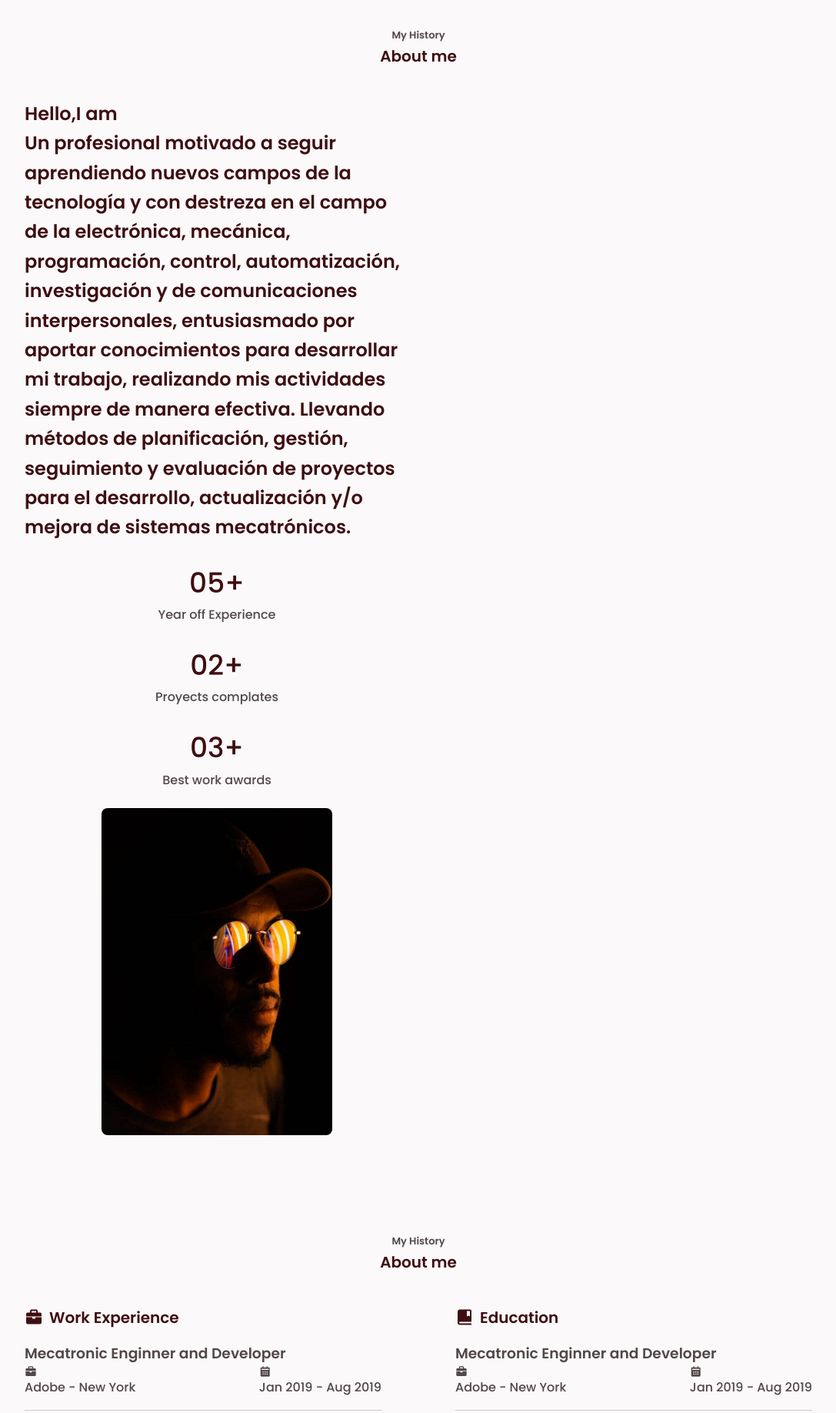
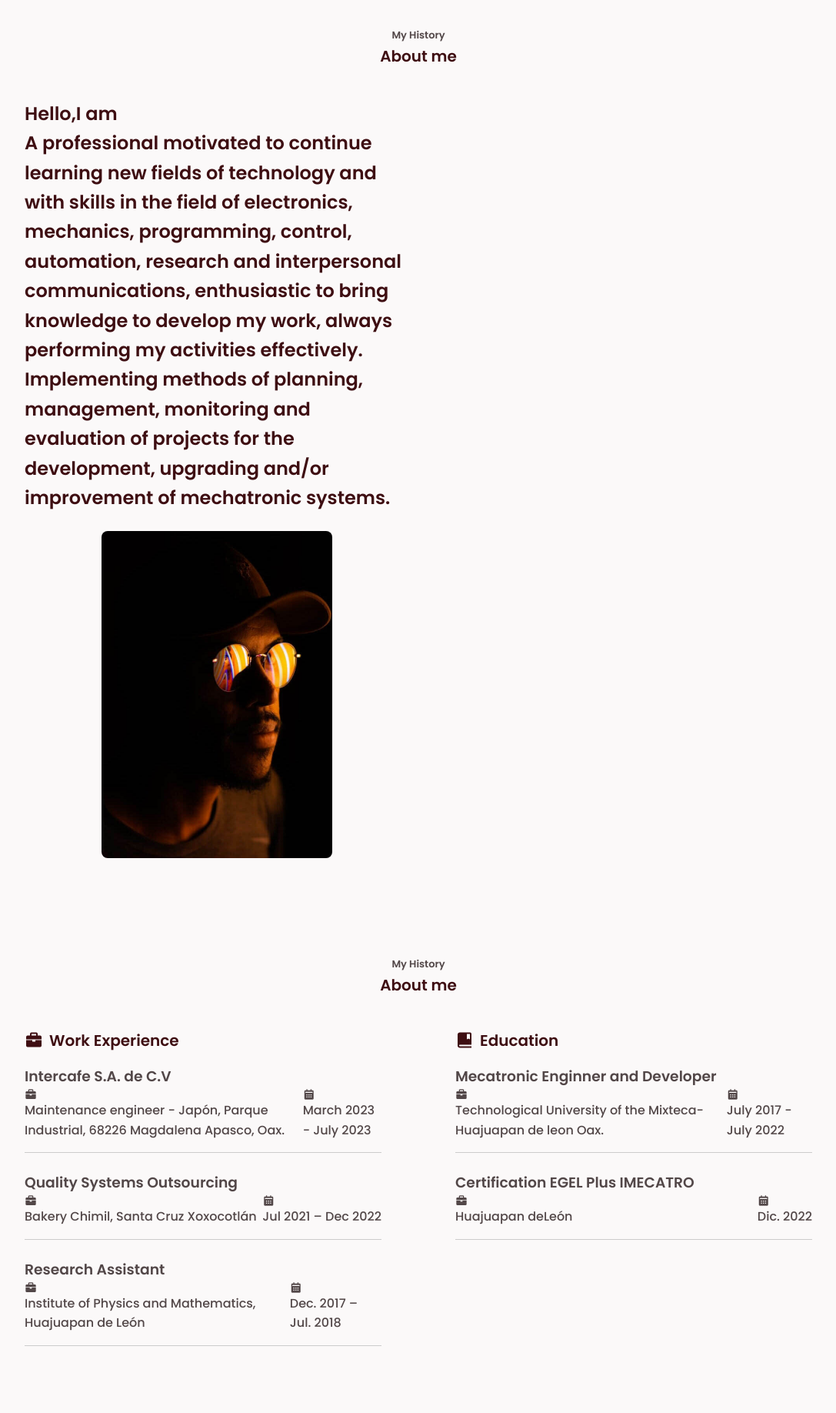
Before and after one commit to Sauloxd45/soysaul, a plain HTML site: page index.html in a window 1280 px wide. Shown: the part 860-2696 px from the top of the page at 77% size, without its empty margins (96-1183 px from the left). Drawn offline with nearby package versions, Linux system fonts and the light colour scheme.

Commit message:
cambio 3

```diff
--- a/index.html
+++ b/index.html
@@ -57,9 +57,9 @@
                     </div>
 
                     <div class="home__social">
-                        <a href="#" class="home__social-icon"><i class='bx bxl-linkedin-square' ></i></a>
-                        <a href="#" class="home__social-icon"><i class='bx bxl-github' ></i></a>
-                        <a href="#" class="home__social-icon"><i class='bx bxl-youtube' ></i></a>
+                        <a href="https://www.linkedin.com/in/saul-gonzalez-rosado-702518216/" class="home__social-icon"><i class='bx bxl-linkedin-square' ></i></a>
+                        <a href="https://github.com/Sauloxd45" class="home__social-icon"><i class='bx bxl-github' ></i></a>
+                        <a href="https://www.youtube.com/@sauloxd4517/videos" class="home__social-icon"><i class='bx bxl-youtube' ></i></a>
 
                     </div>
 
@@ -76,16 +76,15 @@
                 <h2 class="section-title">About me</h2>
                 <div class="about__container bd-grid">
                     <div class="about__data bd-grid">
-                        <p class="about__description"><span>Hello,I am <br>  Un profesional motivado a seguir aprendiendo nuevos campos
-                            de la tecnología y con destreza en el campo de la electrónica,
-                            mecánica, programación, control, automatización,
-                            investigación y de comunicaciones interpersonales,
-                            entusiasmado por aportar conocimientos para desarrollar mi
-                            trabajo, realizando mis actividades siempre de manera
-                            efectiva. Llevando métodos de planificación, gestión,
-                            seguimiento y evaluación de proyectos para el desarrollo,
-                            actualización y/o mejora de sistemas mecatrónicos.</span></p>
-
+                        <p class="about__description"><span>Hello,I am <br> A professional motivated to continue learning new fields of
+                            technology and with skills in the field of electronics, mechanics,
+                            programming, control, automation, research and interpersonal
+                            communications, enthusiastic to bring knowledge to develop
+                            my work, always performing my activities effectively.
+                            Implementing methods of planning, management, monitoring
+                            and evaluation of projects for the development, upgrading
+                            and/or improvement of mechatronic systems.</span></p>
+<!--
                             <div>
                                 <span class="about__number"> 05+</span>
                                 <span class="about__achivement">Year off Experience</span>
@@ -99,7 +98,7 @@
                             <div>
                                 <span class="about__number"> 03+</span>
                                 <span class="about__achivement">Best work awards</span>
-                            </div>
+                            </div>-->
 
                             <img src="assets/img/about.jpg" alt="" class="about__img">
                     </div>
@@ -121,18 +120,18 @@
                         <div class="bd-grid">
                             <div class="qualification__data">
                                 <h3 class="qualification_area">
-                                    Mecatronic Enginner and Developer
-                                </h3>
+                                    Intercafe S.A. de C.V                                </h3>
 
                                 <div class="qualification__box">
                                     <span class="qualification__work">
                                         <i class='bx bxs-briefcase qualification__icon'></i>
-                                        Adobe - New York
+                                        Maintenance engineer - Japón, Parque Industrial, 68226
+                                        Magdalena Apasco, Oax.
                                     </span>
 
                                     <span class="qualification__work">
                                         <i class='bx bxs-calendar qualification__icon'></i>
-                                        Jan 2019 - Aug 2019
+                                        March 2023 - July 2023
                                     </span>
 
                                 </div>
@@ -140,17 +139,17 @@
 
 
                             <div class="qualification__data">
-                                <h3 class="qualification_area"> UI/ UX Designer</h3>
+                                <h3 class="qualification_area"> Quality Systems Outsourcing</h3>
 
                                 <div class="qualification__box">
                                     <span class="qualification__work">
                                         <i class='bx bxs-briefcase qualification__icon'></i>
-                                        Figma - Lima
+                                        Bakery Chimil, Santa Cruz Xoxocotlán
                                     </span>
 
                                     <span class="qualification__work">
                                         <i class='bx bxs-calendar qualification__icon'></i>
-                                        Jan 2019 - Aug 2019
+                                        Jul 2021 – Dec 2022
                                     </span>
 
                                 </div>
@@ -158,17 +157,19 @@
 
 
                             <div class="qualification__data">
-                                <h3 class="qualification_area"> UI/ UX Designer</h3>
+                                <h3 class="qualification_area"> Research Assistant
+                                </h3>
 
                                 <div class="qualification__box">
                                     <span class="qualification__work">
                                         <i class='bx bxs-briefcase qualification__icon'></i>
-                                        Figma - Lima
+                                        Institute of Physics and Mathematics, Huajuapan de
+                                        León
                                     </span>
 
                                     <span class="qualification__work">
                                         <i class='bx bxs-calendar qualification__icon'></i>
-                                        Jan 2019 - Aug 2019
+                                        Dec. 2017 – Jul. 2018
                                     </span>
 
                                 </div>
@@ -197,12 +198,12 @@
                                 <div class="qualification__box">
                                     <span class="qualification__work">
                                         <i class='bx bxs-briefcase qualification__icon'></i>
-                                        Adobe - New York
+                                        Technological University of the Mixteca- Huajuapan de leon Oax.
                                     </span>
 
                                     <span class="qualification__work">
                                         <i class='bx bxs-calendar qualification__icon'></i>
-                                        Jan 2019 - Aug 2019
+                                        July 2017 - July 2022
                                     </span>
 
                                 </div>
@@ -210,17 +211,17 @@
 
 
                             <div class="qualification__data">
-                                <h3 class="qualification_area"> UI/ UX Designer</h3>
+                                <h3 class="qualification_area"> Certification EGEL Plus IMECATRO </h3>
 
                                 <div class="qualification__box">
                                     <span class="qualification__work">
                                         <i class='bx bxs-briefcase qualification__icon'></i>
-                                        Figma - Lima
+                                        Huajuapan deLeón
                                     </span>
 
                                     <span class="qualification__work">
                                         <i class='bx bxs-calendar qualification__icon'></i>
-                                        Jan 2019 - Aug 2019
+                                        Dic. 2022
                                     </span>
 
                                 </div>
@@ -457,9 +458,9 @@
                                 <i class='bx bx-chat contact__icon' ></i>
                                 <h3 class="contact__title">Chat</h3>
                                 <div>
-                                    <a href="#" class="contact__social"><i class='bx bxl-whatsapp' ></i> </a>
-                                    <a href="#" class="contact__social"><i class='bx bxl-telegram' ></i> </a>
-                                    <a href="#" class="contact__social"><i class='bx bxl-messenger' ></i> </a>
+                                    <a href=" https://w.app/httpssauloxd45githubiosoysaul" class="contact__social"><i class='bx bxl-whatsapp' ></i> </a>
+                                    <a href="https://t.me/+529511941021" class="contact__social"><i class='bx bxl-telegram' ></i> </a>
+                                    <a href="https://www.facebook.com/sauloxd.goonz/?locale=es_LA" class="contact__social"><i class='bx bxl-messenger' ></i> </a>
 
                                 </div>
 
@@ -494,9 +495,9 @@
                 <h1 class="footer__title"> Gonzalez Rosado Saul</h1>
                 <p class="footer__description"> I am saul and this is my personal website,consult me here.</p>
                 <div class="footer__social">
-                    <a href="#" class="footer__link"><i class='bx bxl-linkedin'></i></a>
-                    <a href="#" class="footer__link"><i class='bx bxl-github'></i></a>
-                    <a href="#" class="footer__link"><i class='bx bxl-youtube'></i></a>
+                    <a href="https://www.linkedin.com/in/saul-gonzalez-rosado-702518216/" class="footer__link"><i class='bx bxl-linkedin'></i></a>
+                    <a href="https://github.com/Sauloxd45" class="footer__link"><i class='bx bxl-github'></i></a>
+                    <a href="https://www.youtube.com/@sauloxd4517/videos" class="footer__link"><i class='bx bxl-youtube'></i></a>
 
                 </div>
 
```
